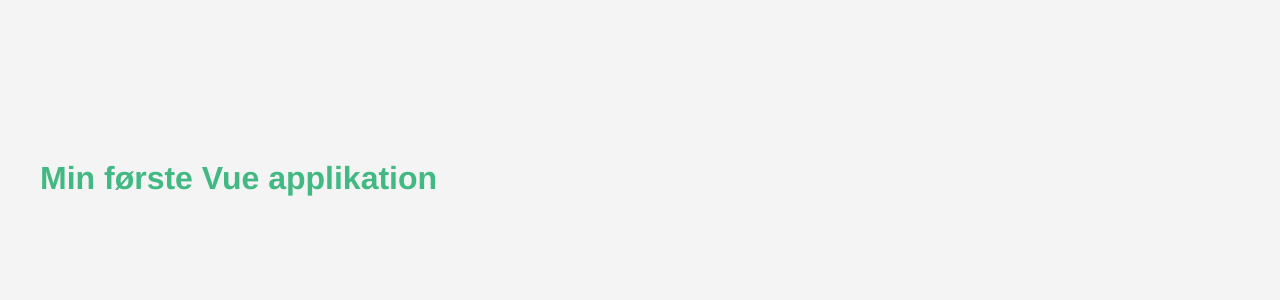
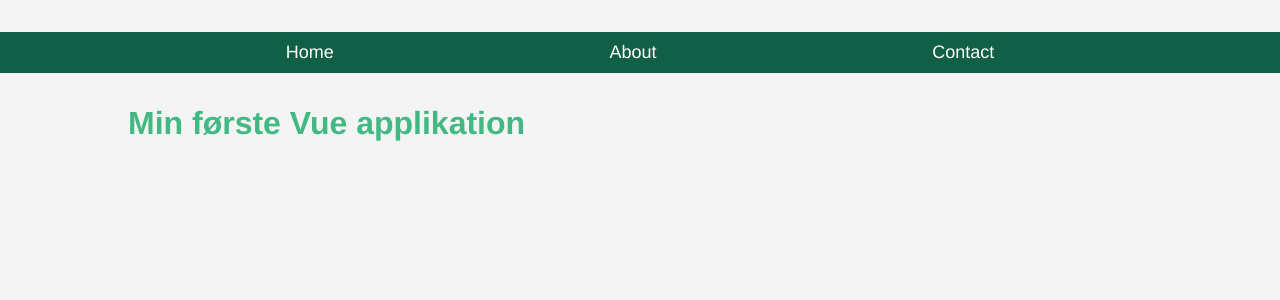
Before and after one commit to sansme23/vue, a Vue app in the folder vue-nyest/: page / in a window 1280 px wide. Shown: the top 300 px of the page. Built offline with nearby package versions, Linux system fonts and the light colour scheme.

Commit message:
Opsat HeaderNav + overskrift

```diff
--- a/vue-nyest/src/App.vue
+++ b/vue-nyest/src/App.vue
@@ -1,20 +1,28 @@
 <template>
   <div id="app">
+    <!-- Importerede HeaderNav-komponenten -->
+    <HeaderNav />
     <h1>Min første Vue applikation</h1>
   </div>
 </template>
 
 <script>
+// Importer HeaderNav-komponenten
+import HeaderNav from './components/HeaderNav.vue'
+
 export default {
   name: 'App',
+  components: {
+    HeaderNav // Registrer HeaderNav som en komponent
+  }
 }
 </script>
 
 <style>
 #app {
   font-family: Avenir, Helvetica, Arial, sans-serif;
-  text-align: center;
+
   color: #2c3e50;
-  margin-top: 60px;
+  margin-top: 2em;
 }
 </style>
--- a/vue-nyest/src/assets/main.css
+++ b/vue-nyest/src/assets/main.css
@@ -15,10 +15,14 @@ body {
 
 h1 {
   color: #42b983;
+  padding-left: 4em;
+  padding-top: 1em;
+}
+
+#app {
   text-align: left;
 }
 
-#app {
-  text-align: center;
-  padding: 20px;
+#HeaderNav {
+  padding-left: 1em;
 }
--- a/vue-nyest/src/components/HeaderNav.vue
+++ b/vue-nyest/src/components/HeaderNav.vue
@@ -18,14 +18,14 @@
 
   <style scoped>
   header {
-    background-color: #333;
+    background-color: #115f46;
     padding: 10px;
   }
 
   nav ul {
     list-style-type: none;
     display: flex;
-    justify-content: space-around;
+    justify-content: space-evenly;
   }
 
   nav ul li a {
```
